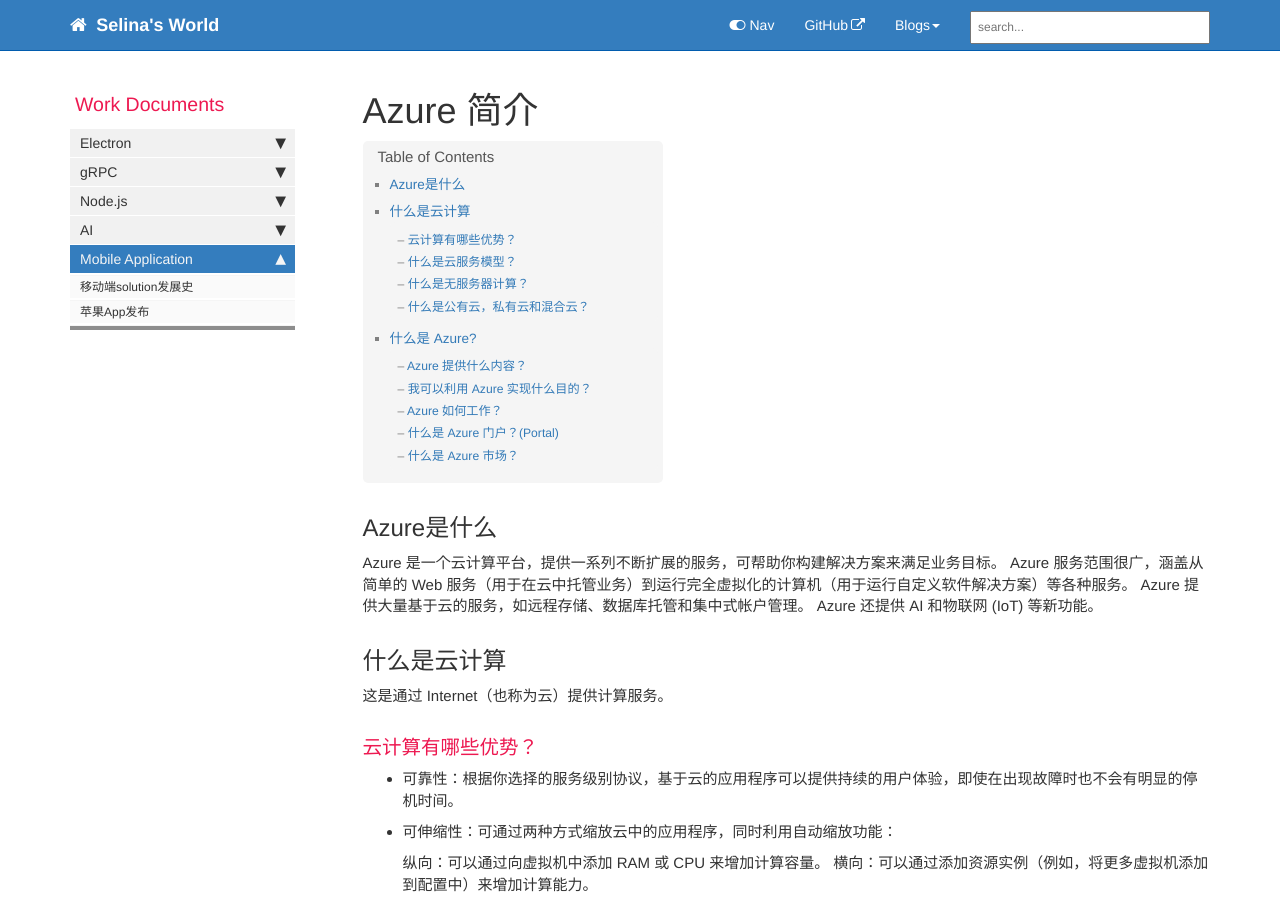
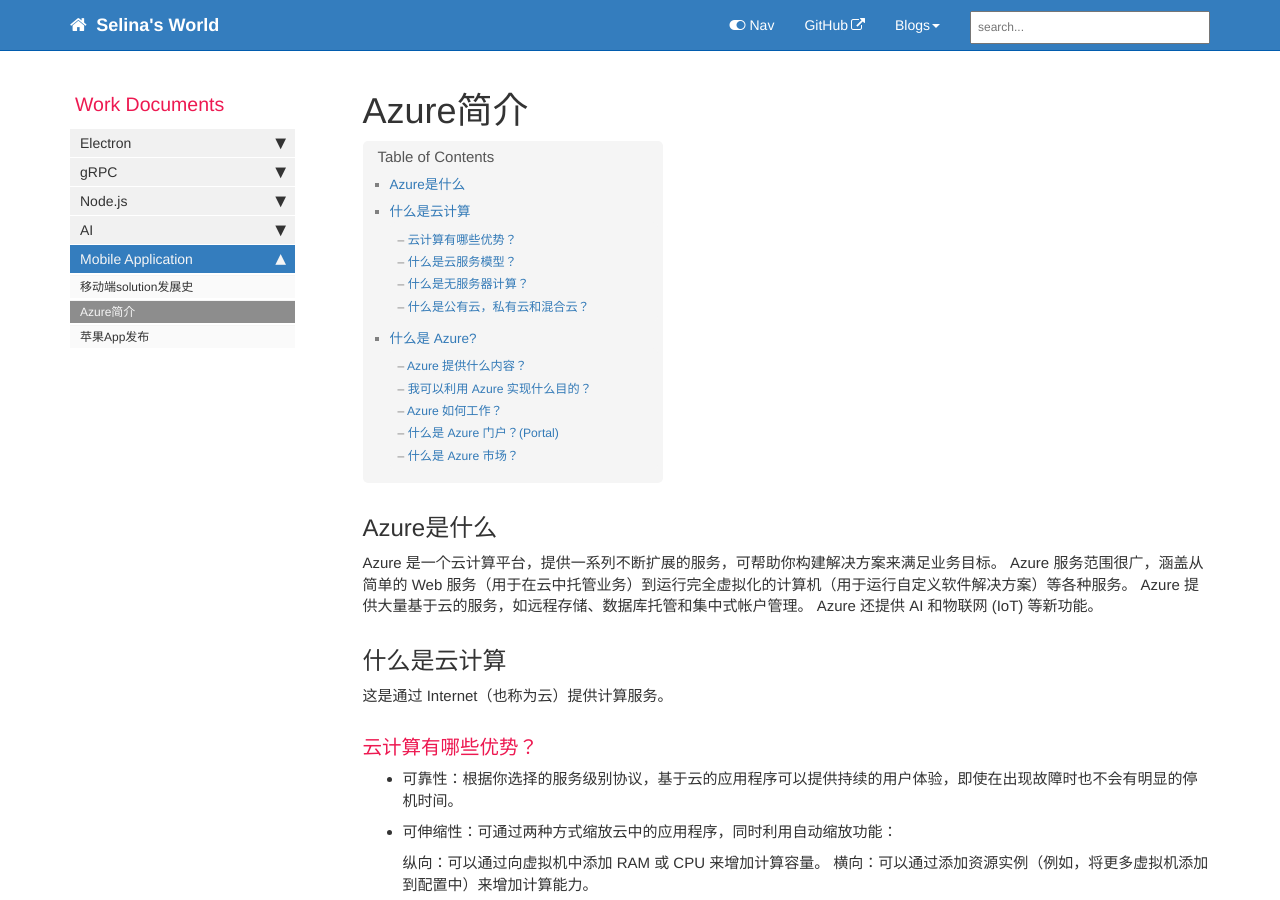
Before and after one commit to selinalisz0/selinalisz0.GitHub.io, a Jekyll site: the page built from pages/work/mydoc_mobile_azure_introduction.md, in a window 1280 px wide and 900 px high. Built offline with Jekyll 4.4.1, drawn with Linux system fonts in a browser that asks for light colours; comment, search, counter and statistics services are not loaded.

Commit message:
correct the wrong word

```diff
--- a/pages/work/mydoc_mobile_azure_introduction.md
+++ b/pages/work/mydoc_mobile_azure_introduction.md
@@ -1,5 +1,5 @@
 ---
-title: Azure 简介
+title: Azure简介
 keywords:
 summary:
 sidebar: work_sidebar
```
Also changed, not shown: _data/sidebars/work_sidebar.yml (+4 -4 lines).
